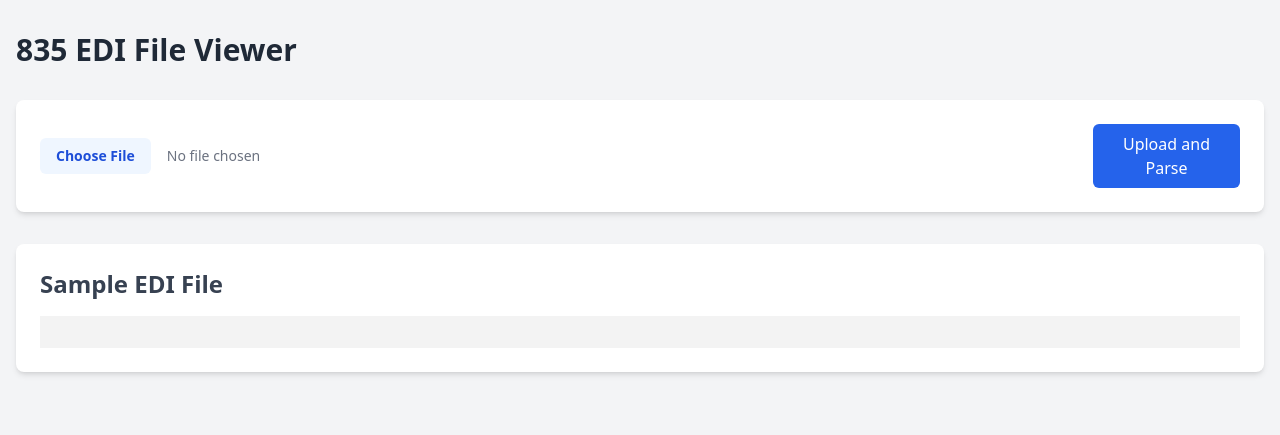
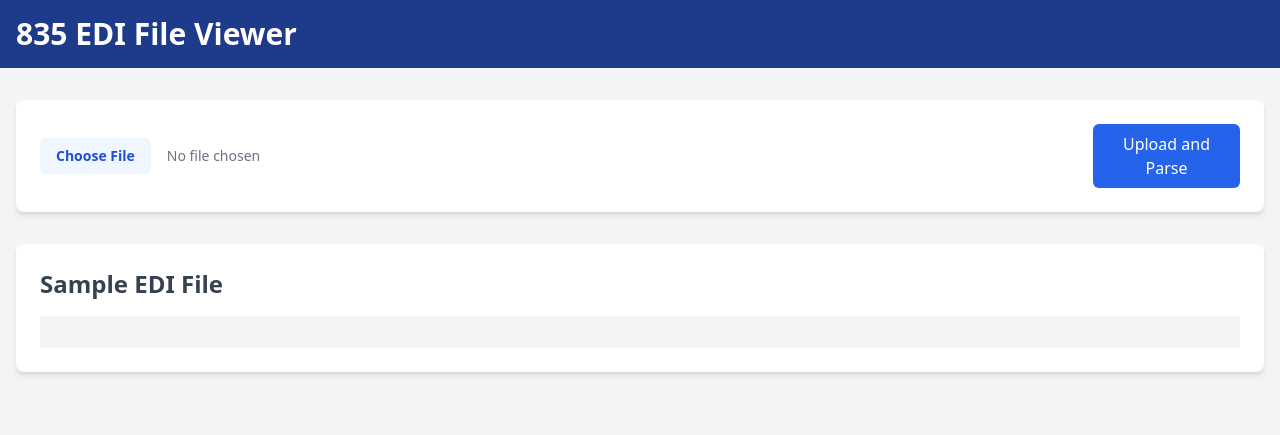
Before and after one commit to andrewfurman/835adds, a Flask app: template view835s/templates/view_835s.html in a window 1280 px wide. Shown: the top 435 px of the page. Run offline with Flask 3, Linux system fonts and the light colour scheme; the template is opened without the code that fills it, so the values that code supplies are empty; some libraries are stand-ins or nearby versions.

Commit message:
Assistant checkpoint: Create header template and update main template to use it
Assistant generated file changes:
- view835s/templates/header.html: Create header template with shared imports
- view835s/templates/view_835s.html: Update main template to extend header

---

User prompt:

Can you create a separate header HTML file that has the marked JavaScript and Tailwind CSS imports so I don't have to import that across multiple different HTML pages and I can keep each individual page separate?  Also, make the header have a dark blue background with bold white text that goes across the entire width of the page that appears at the top of the Vue 835 page.

Replit-Commit-Author: Assistant
Replit-Commit-Session-Id: b8eb701d-64e1-42ab-8fb4-f2a1f7fec5db

```diff
--- a/view835s/templates/header.html
+++ b/view835s/templates/header.html
@@ -0,0 +1,21 @@
+
+<!DOCTYPE html>
+<html>
+<head>
+    <title>835 EDI Viewer</title>
+    <meta charset="utf-8">
+    <meta name="viewport" content="width=device-width, initial-scale=1">
+    <script src="https://cdn.tailwindcss.com"></script>
+    <link rel="stylesheet" href="https://cdnjs.cloudflare.com/ajax/libs/highlight.js/11.9.0/styles/default.min.css">
+    <script src="https://cdnjs.cloudflare.com/ajax/libs/highlight.js/11.9.0/highlight.min.js"></script>
+</head>
+<body class="bg-gray-100">
+    <header class="w-full bg-blue-900 p-4 mb-8">
+        <h1 class="text-3xl font-bold text-white container mx-auto">835 EDI File Viewer</h1>
+    </header>
+    {% block content %}{% endblock %}
+    <script>
+        hljs.highlightAll();
+    </script>
+</body>
+</html>
--- a/view835s/templates/view_835s.html
+++ b/view835s/templates/view_835s.html
@@ -1,4 +1,3 @@
-
 <!DOCTYPE html>
 <html>
 <head>
@@ -10,8 +9,9 @@
     <script src="https://cdnjs.cloudflare.com/ajax/libs/highlight.js/11.9.0/highlight.min.js"></script>
 </head>
 <body class="bg-gray-100">
-    <div class="container mx-auto px-4 py-8">
-        <h1 class="text-3xl font-bold text-gray-800 mb-8">835 EDI File Viewer</h1>
+    {% extends "header.html" %}
+{% block content %}
+    <div class="container mx-auto px-4">
         <div class="bg-white rounded-lg shadow-md p-6 mb-8">
             <form method="POST" enctype="multipart/form-data" class="space-y-4">
                 <div class="flex items-center space-x-4">
@@ -45,6 +45,7 @@
             {% endif %}
         </div>
     </div>
+{% endblock %}
     <script>
         hljs.highlightAll();
     </script>
```
